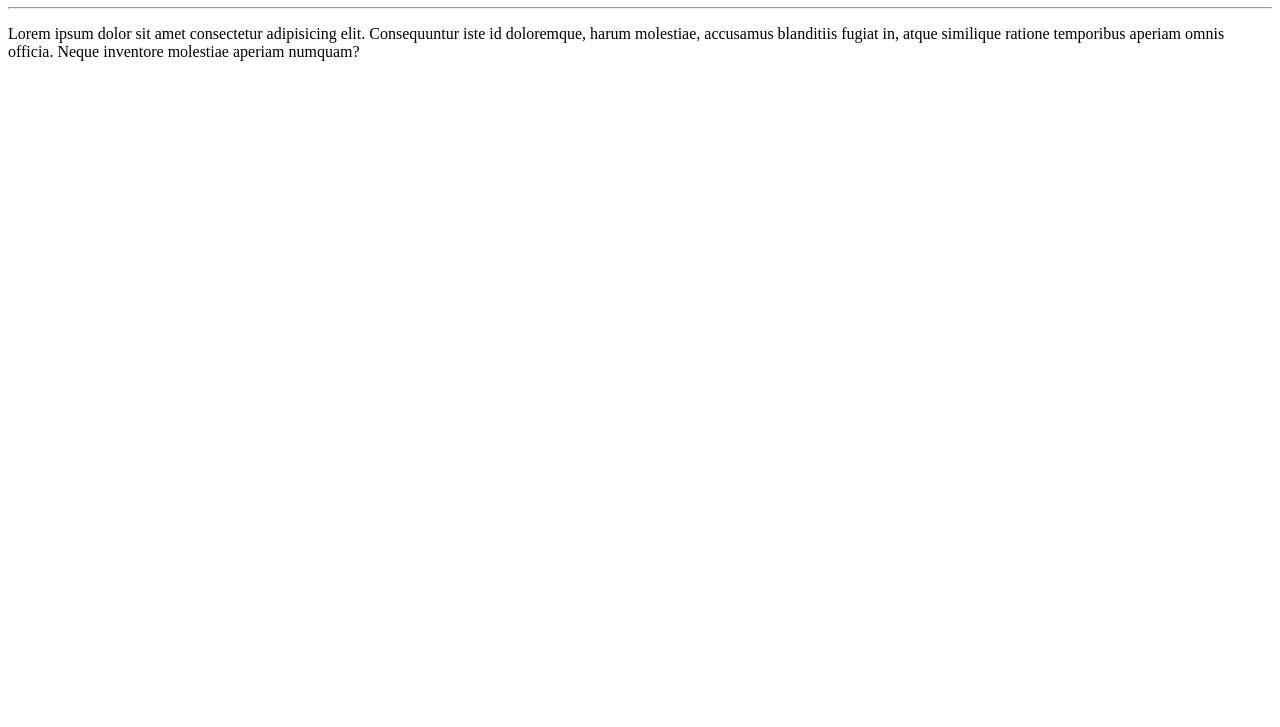
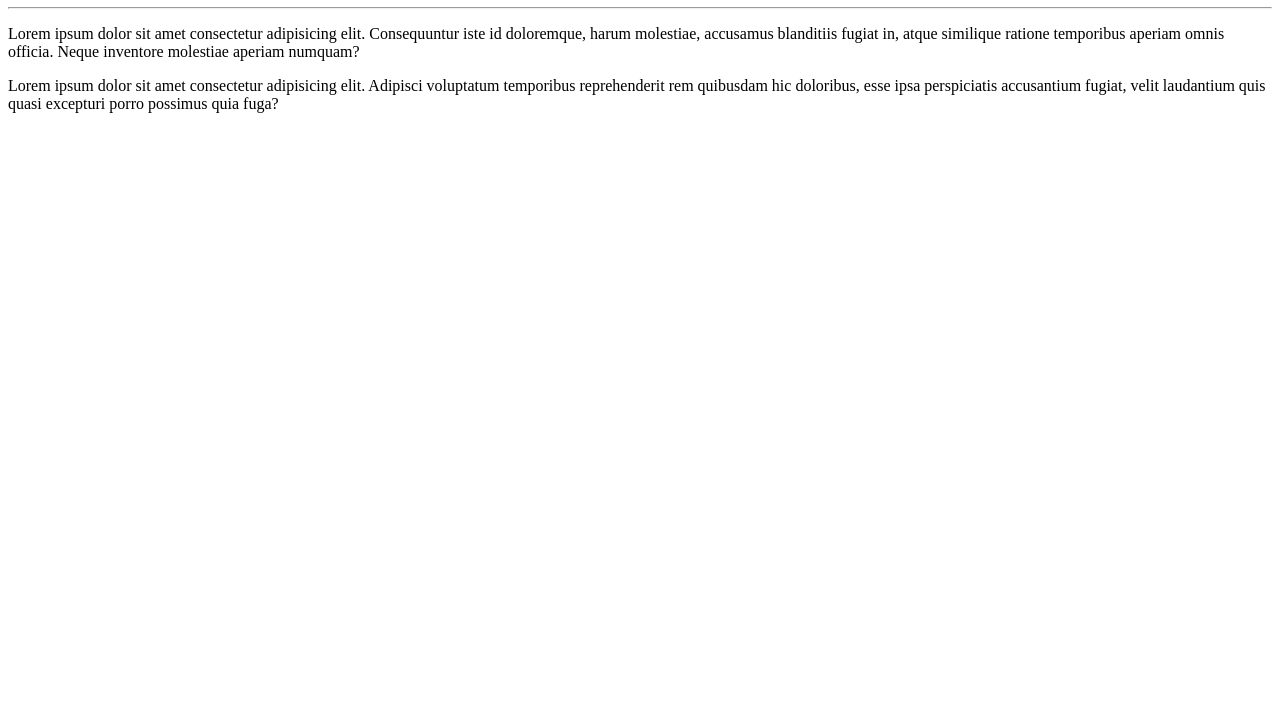
Before and after one commit to FabricioLustosa/Ola-Mundo, a plain HTML site: page site-exemplo/index.html in a window 1280 px wide. Shown: the part 73-800 px from the top of the page. Drawn offline with Linux system fonts and the light colour scheme.

Commit message:
adicionei um parágrafo

```diff
--- a/site-exemplo/index.html
+++ b/site-exemplo/index.html
@@ -14,5 +14,11 @@
       similique ratione temporibus aperiam omnis officia. Neque inventore
       molestiae aperiam numquam?
     </p>
+    <p>
+      Lorem ipsum dolor sit amet consectetur adipisicing elit. Adipisci
+      voluptatum temporibus reprehenderit rem quibusdam hic doloribus, esse ipsa
+      perspiciatis accusantium fugiat, velit laudantium quis quasi excepturi
+      porro possimus quia fuga?
+    </p>
   </body>
 </html>
```
